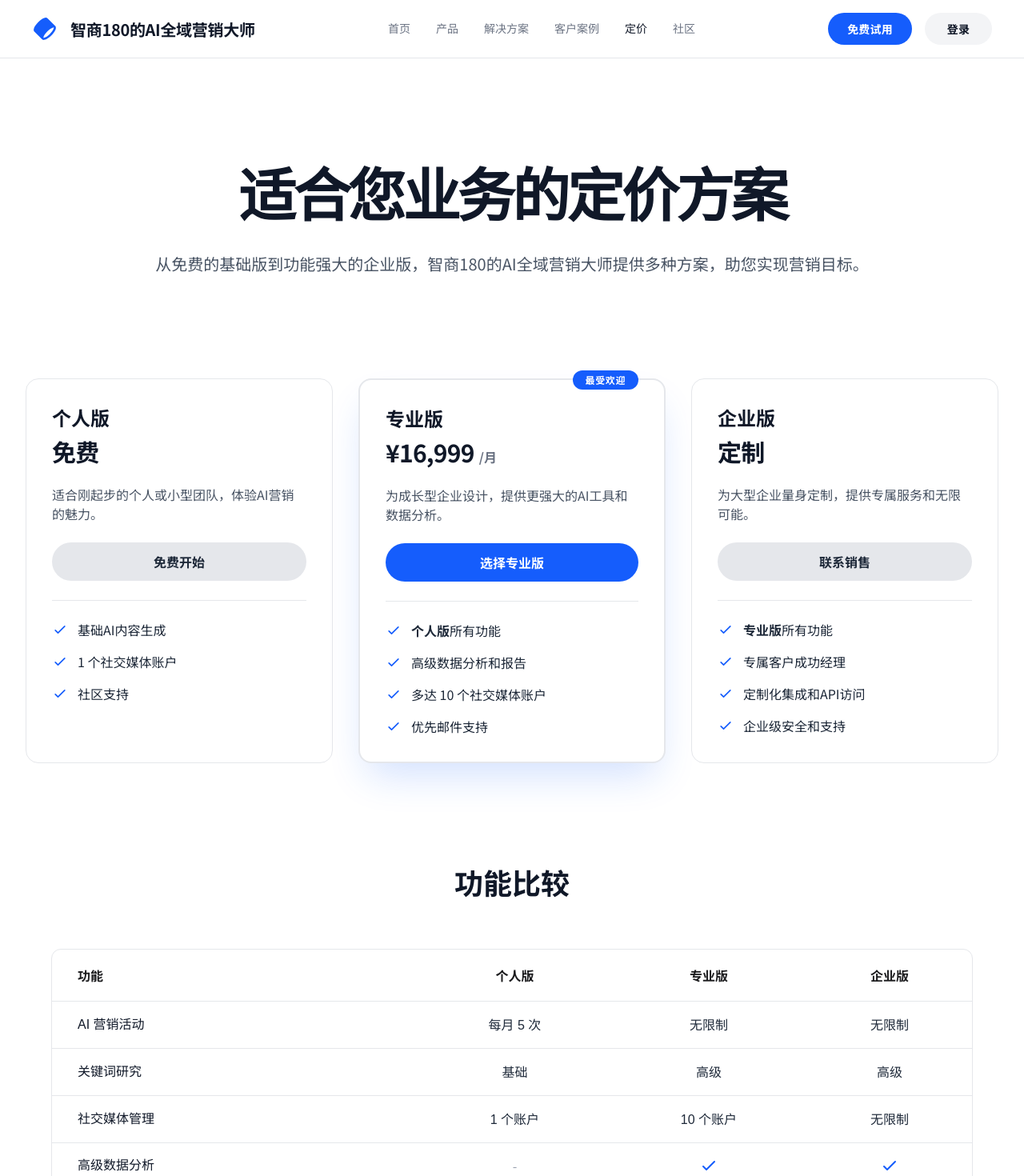
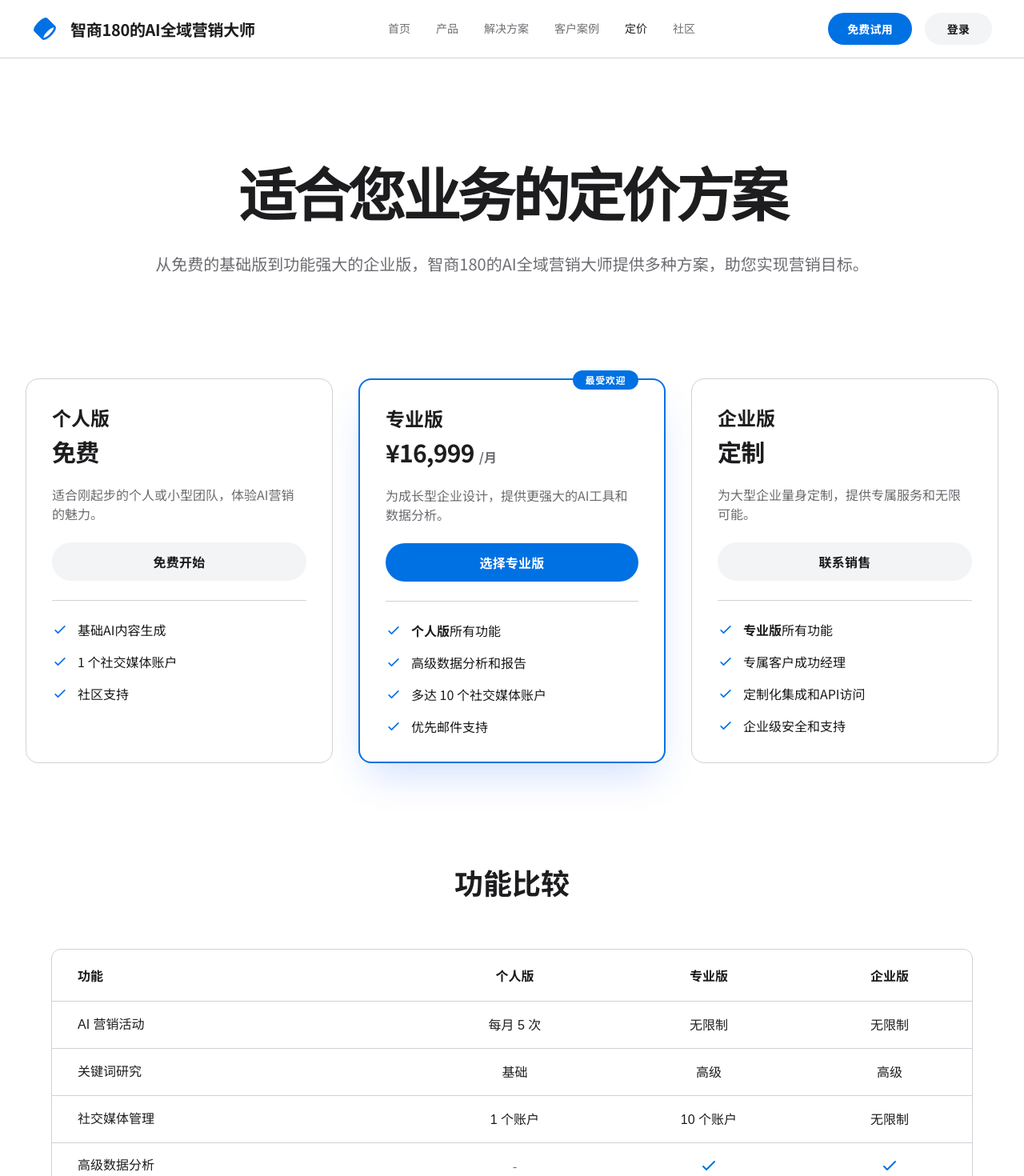
Before and after one commit to WeDAOLabs/xiaodashi-web, a Next.js app in the folder frontend/: page /pricing in a window 1280 px wide. Shown: the top 1470 px of the page at 80% size. Built offline with nearby package versions, Linux system fonts and the light colour scheme; a web font is replaced by a local one.

Commit message:
调整样式

```diff
--- a/frontend/app/components/Community.tsx
+++ b/frontend/app/components/Community.tsx
@@ -10,9 +10,7 @@ const Community = () => (
       与成千上万的智商180的AI全域营销大师的用户交流，分享营销洞见，洞悉行业最新趋势。我们的社区是您学习与合作的宝贵平台。
     </p>
     <div className="mt-8 flex justify-center">
-      <Button asChild>
-        <Link href="/community">立即加入</Link>
-      </Button>
+      <Button href="/community">立即加入</Button>
     </div>
   </section>
 );
--- a/frontend/app/components/Header.tsx
+++ b/frontend/app/components/Header.tsx
@@ -32,12 +32,12 @@ const Header = () => {
 
   return (
     <>
-      <header className="sticky top-0 z-40 flex items-center justify-between whitespace-nowrap border-b border-solid border-gray-200 bg-white/80 px-4 py-4 backdrop-blur-sm sm:px-10">
+      <header className="sticky top-0 z-40 flex items-center justify-between whitespace-nowrap border-b border-solid border-[var(--border-color)] bg-[var(--background-color)]/80 px-4 py-4 backdrop-blur-sm sm:px-10">
         <Link href="/" className="flex items-center gap-4">
-          <div className="size-8 text-blue-600">
+          <div className="size-8 text-[var(--primary-color)]">
             <Icon />
           </div>
-          <h2 className="text-xl font-bold leading-tight tracking-[-0.015em] text-gray-900">
+          <h2 className="text-xl font-bold leading-tight tracking-[-0.015em] text-[var(--text-primary)]">
             智商180的AI全域营销大师
           </h2>
         </Link>
@@ -47,10 +47,10 @@ const Header = () => {
               key={link.text}
               href={link.href}
               className={cn(
-                'text-sm font-medium transition-colors duration-200 hover:text-blue-600',
+                'text-sm font-medium transition-colors duration-200 hover:text-[var(--primary-color)]',
                 pathname === link.href
-                  ? 'text-gray-900'
-                  : 'text-gray-500'
+                  ? 'text-[var(--text-primary)]'
+                  : 'text-[var(--text-secondary)]'
               )}
             >
               {link.text}
@@ -58,8 +58,8 @@ const Header = () => {
           ))}
         </nav>
         <div className="hidden items-center gap-4 md:flex">
-          <Button size="sm">免费试用</Button>
-          <Button size="sm" variant="ghost">登录</Button>
+          <Button href="#" size="sm">免费试用</Button>
+          <Button href="#" size="sm" variant="ghost">登录</Button>
         </div>
         <button
           className="z-50 p-2 lg:hidden"
@@ -70,17 +70,17 @@ const Header = () => {
       </header>
 
       {isMenuOpen && (
-        <div className="fixed inset-0 z-30 flex h-screen flex-col bg-white lg:hidden">
+        <div className="fixed inset-0 z-30 flex h-screen flex-col bg-[var(--background-color)] lg:hidden">
           <nav className="flex flex-col items-center gap-8 pt-24">
             {navLinks.map((link) => (
               <Link
                 key={link.text}
                 href={link.href}
                 className={cn(
-                  'text-lg font-medium transition-colors duration-200 hover:text-blue-600',
+                  'text-lg font-medium transition-colors duration-200 hover:text-[var(--primary-color)]',
                   pathname === link.href
-                    ? 'text-gray-900'
-                    : 'text-gray-500'
+                    ? 'text-[var(--text-primary)]'
+                    : 'text-[var(--text-secondary)]'
                 )}
                 onClick={() => setIsMenuOpen(false)}
               >
--- a/frontend/app/components/Hero.tsx
+++ b/frontend/app/components/Hero.tsx
@@ -14,8 +14,8 @@ const Hero = () => (
           </p>
         </div>
         <div className="flex gap-4">
-          <Button>立即免费试用</Button>
-          <Button variant="secondary">联系销售</Button>
+          <Button href="#">立即免费试用</Button>
+          <Button href="#" variant="secondary">联系销售</Button>
         </div>
         <div className="relative mt-12 w-full max-h-[600px] overflow-hidden rounded-2xl shadow-2xl">
           <Image
--- a/frontend/app/components/Pricing.tsx
+++ b/frontend/app/components/Pricing.tsx
@@ -10,9 +10,7 @@ const Pricing = () => (
       我们的方案灵活多样，旨在与您的业务共同成长，在每个阶段都提供卓越价值。如需企业级定制解决方案，请联系我们的销售团队。
     </p>
     <div className="mt-8 flex justify-center">
-      <Button asChild>
-        <Link href="/pricing">查看定价方案</Link>
-      </Button>
+      <Button href="/pricing">查看定价方案</Button>
     </div>
   </section>
 );
--- a/frontend/app/components/pricing/ComparisonTable.tsx
+++ b/frontend/app/components/pricing/ComparisonTable.tsx
@@ -11,23 +11,23 @@ const ComparisonTable = () => {
 
   const renderCell = (content: string | boolean | null) => {
     if (content === null) {
-      return <span className="text-gray-400">-</span>;
+      return <span className="text-[var(--text-secondary)]">-</span>;
     }
     if (typeof content === 'boolean' && content) {
-      return <CheckIcon className="w-6 h-6 mx-auto text-blue-600" />;
+      return <CheckIcon className="w-6 h-6 mx-auto text-[var(--primary-color)]" />;
     }
-    return <span className="text-gray-800 font-medium">{content}</span>;
+    return <span className="text-[var(--text-primary)] font-medium">{content}</span>;
   };
 
   return (
     <div className="mt-32">
-      <h2 className="text-center text-4xl font-bold text-gray-900 mb-16">功能比较</h2>
+      <h2 className="text-center text-4xl font-bold text-[var(--text-primary)] mb-16">功能比较</h2>
 
       {/* Desktop View: Table */}
       <div className="hidden md:block max-w-6xl mx-auto">
-        <div className="bg-white rounded-xl border border-gray-200 overflow-x-auto">
+        <div className="bg-[var(--background-color)] rounded-xl border border-[var(--border-color)] overflow-x-auto">
           <table className="w-full text-base text-left min-w-[700px]">
-            <thead className="border-b border-gray-200">
+            <thead className="border-b border-[var(--border-color)]">
               <tr>
                 <th className="px-8 py-5 font-semibold min-w-[250px]" scope="col">功能</th>
                 <th className="px-8 py-5 text-center font-semibold" scope="col">个人版</th>
@@ -35,10 +35,10 @@ const ComparisonTable = () => {
                 <th className="px-8 py-5 text-center font-semibold" scope="col">企业版</th>
               </tr>
             </thead>
-            <tbody className="text-gray-600">
+            <tbody className="text-[var(--text-secondary)]">
               {features.map((feature) => (
-                <tr key={feature.name} className="border-b border-gray-200 last:border-b-0">
-                  <th className="px-8 py-4 font-medium text-gray-900 whitespace-nowrap" scope="row">{feature.name}</th>
+                <tr key={feature.name} className="border-b border-[var(--border-color)] last:border-b-0">
+                  <th className="px-8 py-4 font-medium text-[var(--text-primary)] whitespace-nowrap" scope="row">{feature.name}</th>
                   <td className="px-8 py-4 text-center">{renderCell(feature.personal)}</td>
                   <td className="px-8 py-4 text-center">{renderCell(feature.professional)}</td>
                   <td className="px-8 py-4 text-center">{renderCell(feature.enterprise)}</td>
@@ -52,19 +52,19 @@ const ComparisonTable = () => {
       {/* Mobile View: Cards */}
       <div className="block md:hidden max-w-md mx-auto space-y-4">
         {features.map((feature) => (
-          <div key={feature.name} className="p-4 bg-white rounded-lg border border-gray-200">
-            <h4 className="font-bold text-lg text-gray-900 mb-4 text-center border-b pb-2">{feature.name}</h4>
+          <div key={feature.name} className="p-4 bg-[var(--background-color)] rounded-lg border border-[var(--border-color)]">
+            <h4 className="font-bold text-lg text-[var(--text-primary)] mb-4 text-center border-b pb-2">{feature.name}</h4>
             <div className="grid grid-cols-3 gap-2 text-center text-sm">
               <div>
-                <p className="font-semibold text-gray-500 mb-1">个人版</p>
+                <p className="font-semibold text-[var(--text-secondary)] mb-1">个人版</p>
                 <div>{renderCell(feature.personal)}</div>
               </div>
               <div>
-                <p className="font-semibold text-gray-500 mb-1">专业版</p>
+                <p className="font-semibold text-[var(--text-secondary)] mb-1">专业版</p>
                 <div>{renderCell(feature.professional)}</div>
               </div>
               <div>
-                <p className="font-semibold text-gray-500 mb-1">企业版</p>
+                <p className="font-semibold text-[var(--text-secondary)] mb-1">企业版</p>
                 <div>{renderCell(feature.enterprise)}</div>
               </div>
             </div>
--- a/frontend/app/components/pricing/PricingCard.tsx
+++ b/frontend/app/components/pricing/PricingCard.tsx
@@ -1,4 +1,5 @@
 import CheckIcon from '@/app/components/ui/CheckIcon';
+import { Button } from '@/app/components/ui/Button';
 
 interface PricingCardProps {
   planName: string;
@@ -13,39 +14,34 @@ interface PricingCardProps {
 
 const PricingCard: React.FC<PricingCardProps> = ({ planName, price, pricePeriod, description, features, buttonText, isPopular = false, isCustom = false }) => {
   const cardClasses = [
-    'relative flex flex-col gap-6 rounded-2xl p-8 bg-white border border-gray-200 transition-transform duration-300 ease-in-out hover:transform hover:-translate-y-1 hover:shadow-2xl',
-    isPopular ? 'border-2 border-blue-600 shadow-2xl shadow-blue-600/20' : '',
-  ].join(' ');
-
-  const buttonClasses = [
-    'w-full rounded-full h-12 px-6 text-base font-semibold transition-colors',
-    isPopular ? 'bg-blue-600 text-white hover:bg-blue-700' : 'bg-gray-200 text-gray-800 hover:bg-gray-300',
+    'relative flex flex-col gap-6 rounded-2xl p-8 bg-[var(--background-color)] border border-[var(--border-color)] transition-transform duration-300 ease-in-out hover:transform hover:-translate-y-1 hover:shadow-2xl',
+    isPopular ? 'border-2 border-[var(--primary-color)] shadow-2xl shadow-blue-600/20' : '',
   ].join(' ');
 
   return (
     <div className={cardClasses}>
       {isPopular && (
         <div className="absolute top-0 right-8 -translate-y-1/2">
-          <p className="text-white text-xs font-bold uppercase tracking-wider rounded-full bg-blue-600 px-4 py-1">最受欢迎</p>
+          <p className="text-white text-xs font-bold uppercase tracking-wider rounded-full bg-[var(--primary-color)] px-4 py-1">最受欢迎</p>
         </div>
       )}
       <div className="flex flex-col gap-2">
-        <h3 className="text-2xl font-bold text-gray-900">{planName}</h3>
+        <h3 className="text-2xl font-bold text-[var(--text-primary)]">{planName}</h3>
         {isCustom ? (
-            <p className="text-3xl font-bold tracking-tight text-gray-900">{price}</p>
+            <p className="text-3xl font-bold tracking-tight text-[var(--text-primary)]">{price}</p>
         ) : (
             <p className="flex items-baseline gap-1.5">
-                <span className="text-3xl font-bold tracking-tight text-gray-900">{price}</span>
-                {pricePeriod && <span className="text-base font-semibold text-gray-500">{pricePeriod}</span>}
+                <span className="text-3xl font-bold tracking-tight text-[var(--text-primary)]">{price}</span>
+                {pricePeriod && <span className="text-base font-semibold text-[var(--text-secondary)]">{pricePeriod}</span>}
             </p>
         )}
       </div>
-      <p className="text-gray-600 text-base">{description}</p>
-      <button className={buttonClasses}>{buttonText}</button>
-      <ul className="flex flex-col gap-4 pt-6 border-t border-gray-200">
+      <p className="text-[var(--text-secondary)] text-base">{description}</p>
+      <Button variant={isPopular ? 'primary' : 'ghost'}>{buttonText}</Button>
+      <ul className="flex flex-col gap-4 pt-6 border-t border-[var(--border-color)]">
         {features.map((feature, index) => (
-          <li key={index} className="flex items-center gap-3 text-gray-800">
-            <CheckIcon className="text-blue-600 w-5 h-5 flex-shrink-0" />
+          <li key={index} className="flex items-center gap-3 text-[var(--text-primary)]">
+            <CheckIcon className="text-[var(--primary-color)] w-5 h-5 flex-shrink-0" />
             <span dangerouslySetInnerHTML={{ __html: feature }}></span>
           </li>
         ))}
--- a/frontend/app/components/ui/Button.tsx
+++ b/frontend/app/components/ui/Button.tsx
@@ -8,9 +8,9 @@ const buttonVariants = cva(
   {
     variants: {
       variant: {
-        primary: 'bg-blue-600 text-white hover:bg-blue-700',
-        secondary: 'bg-transparent text-blue-600 hover:underline',
-        ghost: 'bg-gray-100 text-gray-900 hover:bg-gray-200',
+        primary: 'bg-[var(--primary-color)] text-white hover:bg-[var(--accent-color)]',
+        secondary: 'bg-transparent text-[var(--primary-color)] hover:underline',
+        ghost: 'bg-gray-100 text-[var(--text-primary)] hover:bg-gray-200',
       },
       size: {
         default: 'h-12 px-8 text-base',
@@ -25,32 +25,25 @@ const buttonVariants = cva(
 );
 
 export interface ButtonProps extends React.ButtonHTMLAttributes<HTMLButtonElement>, VariantProps<typeof buttonVariants> {
-  asChild?: boolean;
   href?: string;
 }
 
 const Button = React.forwardRef<HTMLButtonElement, ButtonProps>(
-  ({ className, variant, size, asChild = false, href, ...props }, ref) => {
-    const Comp = asChild && href ? Link : 'button';
+  ({ className, variant, size, href, children, ...props }, ref) => {
+    const classes = cn(buttonVariants({ variant, size, className }));
 
-    const buttonContent = (
-        <span className="truncate">{props.children}</span>
-    );
-
-    if (asChild && href) {
-        return (
-            <Link href={href} className={cn(buttonVariants({ variant, size, className }))} ref={ref as React.Ref<HTMLAnchorElement>} {...props}>
-                {buttonContent}
-            </Link>
-        )
+    if (href) {
+      return (
+        <Link href={href} className={classes} ref={ref as React.Ref<HTMLAnchorElement>} {...props}>
+          {children}
+        </Link>
+      );
     }
 
     return (
-      <button
-        className={cn(buttonVariants({ variant, size, className }))}
-        ref={ref}
-        {...props}
-      />
+      <button className={classes} ref={ref} {...props}>
+        {children}
+      </button>
     );
   }
 );
--- a/frontend/app/components/ui/PageHero.tsx
+++ b/frontend/app/components/ui/PageHero.tsx
@@ -8,13 +8,13 @@ interface PageHeroProps {
 
 const PageHero: React.FC<PageHeroProps> = ({ title, description, children }) => {
   return (
-    <section className="w-full text-center py-20 md:py-32 bg-white">
+    <section className="w-full text-center py-20 md:py-32 bg-[var(--background-color)]">
       <div className="container mx-auto px-6">
         <div className="max-w-4xl mx-auto">
-          <h1 className="text-5xl font-black leading-tight tracking-tighter text-gray-900 md:text-7xl">
+          <h1 className="text-5xl font-black leading-tight tracking-tighter text-[var(--text-primary)] md:text-7xl">
             {title}
           </h1>
-          <p className="mt-6 text-lg font-normal leading-normal text-gray-600 md:text-xl">
+          <p className="mt-6 text-lg font-normal leading-normal text-[var(--text-secondary)] md:text-xl">
             {description}
           </p>
           {children && <div className="mt-8 flex justify-center gap-4">{children}</div>}
--- a/frontend/app/globals.css
+++ b/frontend/app/globals.css
@@ -8,8 +8,10 @@
     --primary-color: #0071e3;
     --secondary-color: #1d1d1f;
     --background-color: #ffffff;
+    --surface-color: #f5f5f7;
     --text-primary: #1d1d1f;
     --text-secondary: #6e6e73;
+    --border-color: #d2d2d7;
     --accent-color: #0077ed;
 }
 body {
```
Also changed, not shown: frontend/app/components/Footer.tsx (+8 -2 lines), frontend/app/components/Tools.tsx (+10 -30 lines), frontend/app/components/community/CommunityFeatureSection.tsx (+7 -9 lines), 1 other file (tests, documents, lock files or other folders).
